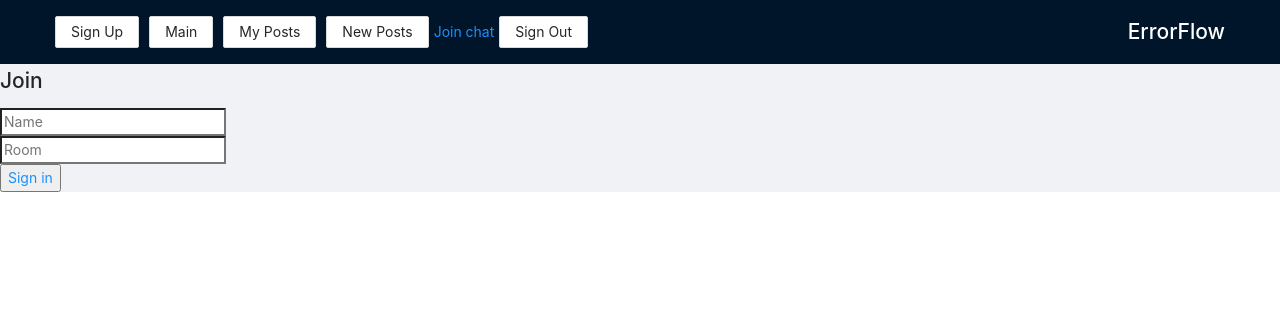
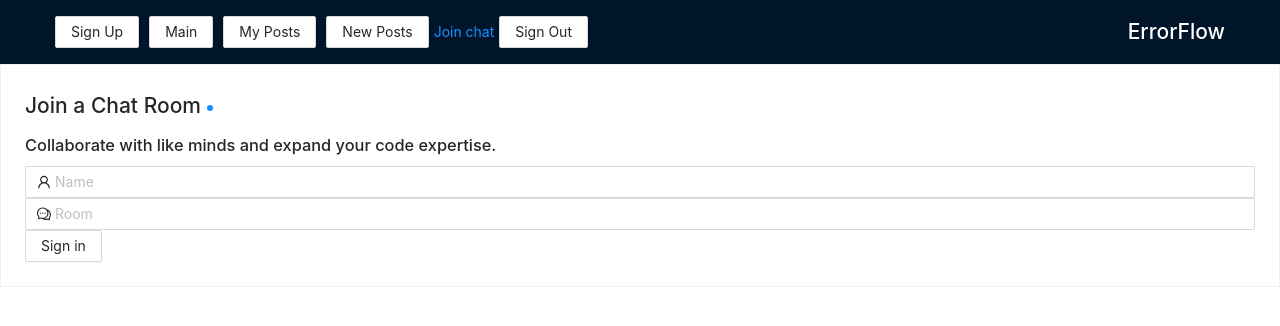
Before and after one commit to UCI-Bootcamp-Project-3-ErrorFlow/ErrorFlow, a React (Create React App) app in the folder client/: page /join in a window 1280 px wide. Shown: the top 326 px of the page. Built offline with nearby package versions, Linux system fonts and the light colour scheme.

Commit message:
ant-d tags added for styling

```diff
--- a/client/src/components/Join/Join.js
+++ b/client/src/components/Join/Join.js
@@ -1,41 +1,52 @@
+import { UserOutlined, CommentOutlined } from '@ant-design/icons';
+import React, { useState } from 'react';
+import { Input } from 'antd';
 import { Link } from 'react-router-dom';
-import React, { useState } from 'react';
+import { Layout, Card, Button, Badge } from 'antd';
+
 import './Join.css';
+
+const { Header, Footer, Sider, Content } = Layout;
+
 
 const Join = () => {
   const [name, setName] = useState('');
   const [room, setRoom] = useState('');
 
   return (
+    <Layout>
     <div className='joinOuterContainer'>
       <div className='joinInnerContainer'>
-        <h1 className='heading'> Join </h1>
-        <div>
-          <input
+        <Card>
+        <h2 className='heading'>Join a Chat Room <Badge status="processing"/></h2>
+        <h3 className='subHeading'>Collaborate with like minds and expand your code expertise.</h3>
+          <Input
             placeholder='Name'
-            className='joinInput'
+            className='chatInput'
             type='text'
             onChange={(event) => setName(event.target.value)}
+            prefix={<UserOutlined />}
           />
-        </div>
-        <div>
-          <input
+          <Input
             placeholder='Room'
-            className='joinInput mt-20'
+            className='chatInput mt-20'
             type='text'
             onChange={(event) => setRoom(event.target.value)}
+            prefix={<CommentOutlined />}
           />
-        </div>
+          <br></br>
         <Link
           onClick={(event) => (!name || !room ? event.preventDefault() : null)}
           to={`/chat?name=${name}&room=${room}`}
         >
-          <button className='button mt-20' type='submit'>
+          <Button className='chatOpenBtn button mt-20' type='submit'>
             Sign in
-          </button>
+          </Button>
         </Link>
+        </Card>
       </div>
     </div>
+    </Layout>
   );
 };
 export default Join;
```
